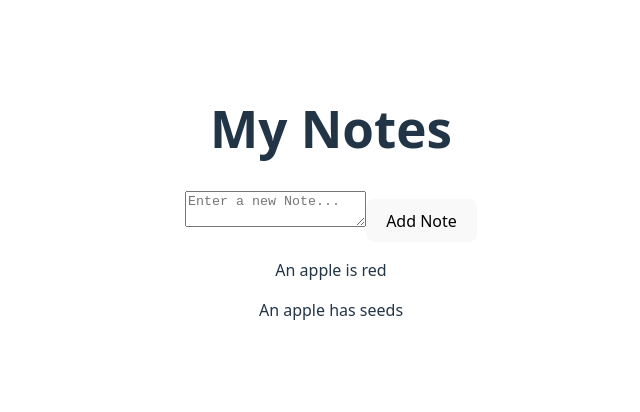
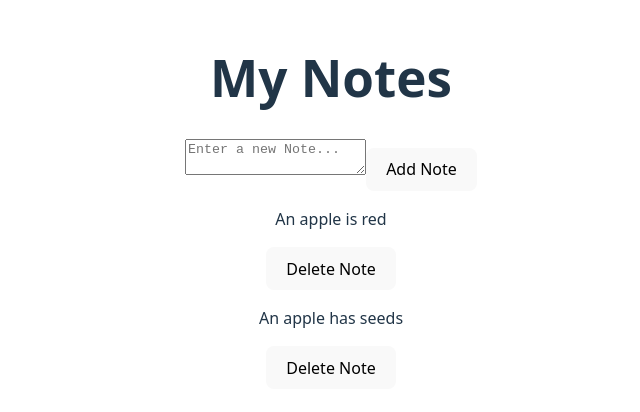
Before and after one commit to kylegreen149/note-saver, a React (Vite) app: page / in a window 1280 px wide. Shown: the part 198-610 px from the top of the page, without its empty margins (309-949 px from the left). Built offline with nearby package versions, Linux system fonts and the light colour scheme.

Commit message:
Allow users to delete their notes

```diff
--- a/src/App.jsx
+++ b/src/App.jsx
@@ -1,7 +1,7 @@
 import { useState, useEffect } from 'react'
 import AddNotesForm from "./AddNotesForm.jsx"
+import Note from "./Note.jsx"
 import './App.css'
-import { resumeAndPrerenderToNodeStream } from 'react-dom/static'
 
 function App() {
   const [notes, setNotes] = useState(() => JSON.parse(localStorage.getItem("notes")) || [{"id": 1, "note": "An apple is red"}, {"id": 2, "note": "An apple has seeds"}])
@@ -14,8 +14,12 @@ function App() {
     setNotes(prev => [...prev, {"id": crypto.randomUUID(), "note": newNote}])
     setNewNote("")
   }
+
+  const deleteNote = id => {
+    setNotes(prevNotes => prevNotes.filter(note => note.id !== id))
+  }
   // console.log(newNote)
-  console.log(notes)
+  // console.log(notes)
 
   useEffect(() => {
     localStorage.setItem("notes", JSON.stringify(notes))
@@ -25,7 +29,7 @@ function App() {
     <div>
       <h1>My Notes</h1>
       <AddNotesForm newNote={newNote} handleChange={handleChange} addNote={addNote}/>
-      {notes.map(note => <p key={note.id}>{note.note}</p>)}
+      {notes.map(note => <Note key={note.id} note={note} deleteNote={deleteNote} />)}
     </div>
   )
 }
--- /dev/null
+++ b/src/Note.jsx
@@ -0,0 +1,10 @@
+const Note = ({note, deleteNote}) => {
+    return (
+        <>
+            <p>{note.note}</p>
+            <button onClick={() => deleteNote(note.id)}>Delete Note</button>
+        </>
+    )
+}
+
+export default Note
```
